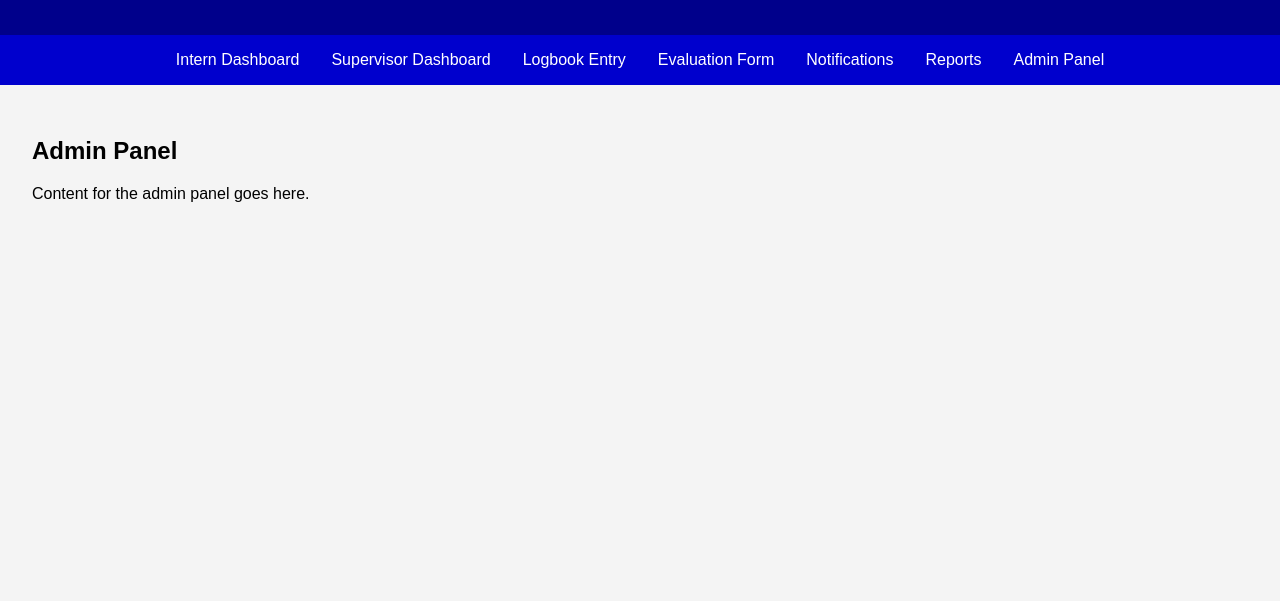
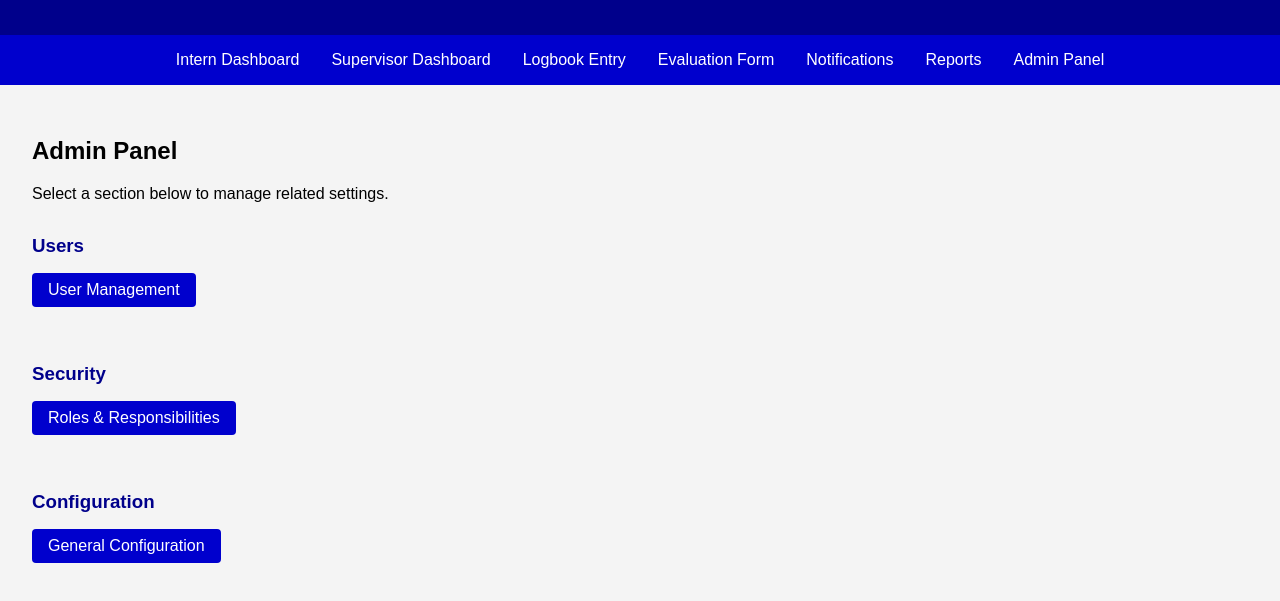
Before and after one commit to gavins-nvisionit/htmltest, a plain HTML site: page admin_panel.html in a window 1280 px wide. Shown: the part 95-696 px from the top of the page. Drawn offline with Linux system fonts and the light colour scheme.

Commit message:
Update admin_panel.html

```diff
--- a/admin_panel.html
+++ b/admin_panel.html
@@ -1,8 +1,8 @@
 <!DOCTYPE html>
 <html lang="en">
 <head>
-    <meta charset="UTF-8">
-    <meta name="viewport" content="width=device-width, initial-scale=1.0">
+  <meta charset="UTF-8" />
+  <meta name="viewport" content="width=device-width, initial-scale=1.0"/>
   <title>Admin Panel</title>
   <style>
     body {
@@ -40,30 +40,30 @@
       margin: 0 auto;
       width: 150px;
     }
-        table {
-            width: 100%;
-            border-collapse: collapse;
-            margin-top: 1rem;
+    .section-labels {
+      margin-top: 2rem;
     }
-        table, th, td {
-            border: 1px solid #ddd;
+    .section-labels h3 {
+      margin-bottom: 0.5rem;
+      color: #00008b;
     }
-        th, td {
-            padding: 0.5rem;
-            text-align: left;
+    .admin-link {
+      display: inline-block;
+      margin: 0.5rem 1rem 1.5rem 0;
+      padding: 0.5rem 1rem;
+      background-color: #0000cd;
+      color: white;
+      text-decoration: none;
+      border-radius: 4px;
     }
-        th {
-            background-color: #00008b;
-            color: white;
-        }
-        .actions button {
-            margin-right: 0.5rem;
+    .admin-link:hover {
+      background-color: #0055aa;
     }
   </style>
 </head>
 <body>
   <header>
-        <img src="logo2.jpg" alt="HPCSA Logo" class="logo">
+    <img src="logo2.jpg" alt="HPCSA Logo" class="logo" />
     <h1>Admin Panel</h1>
   </header>
   <nav>
@@ -76,7 +76,23 @@
     <a href="admin_panel.html">Admin Panel</a>
   </nav>
   <div class="container">
-        <h2>Admin Panel</h2><p>Content for the admin panel goes here.</p>
+    <h2>Admin Panel</h2>
+    <p>Select a section below to manage related settings.</p>
+
+    <div class="section-labels">
+      <h3>Users</h3>
+      <a class="admin-link" href="user_management.html">User Management</a>
+    </div>
+
+    <div class="section-labels">
+      <h3>Security</h3>
+      <a class="admin-link" href="roles_responsibilities.html">Roles & Responsibilities</a>
+    </div>
+
+    <div class="section-labels">
+      <h3>Configuration</h3>
+      <a class="admin-link" href="general_configuration.html">General Configuration</a>
+    </div>
   </div>
 </body>
 </html>
```
Lines whose indentation alone changed are shown as unchanged.
